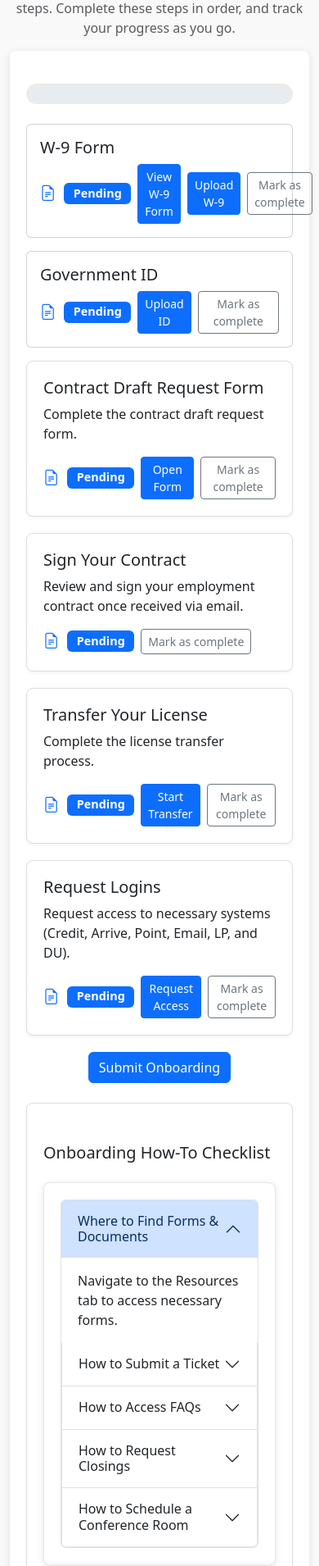
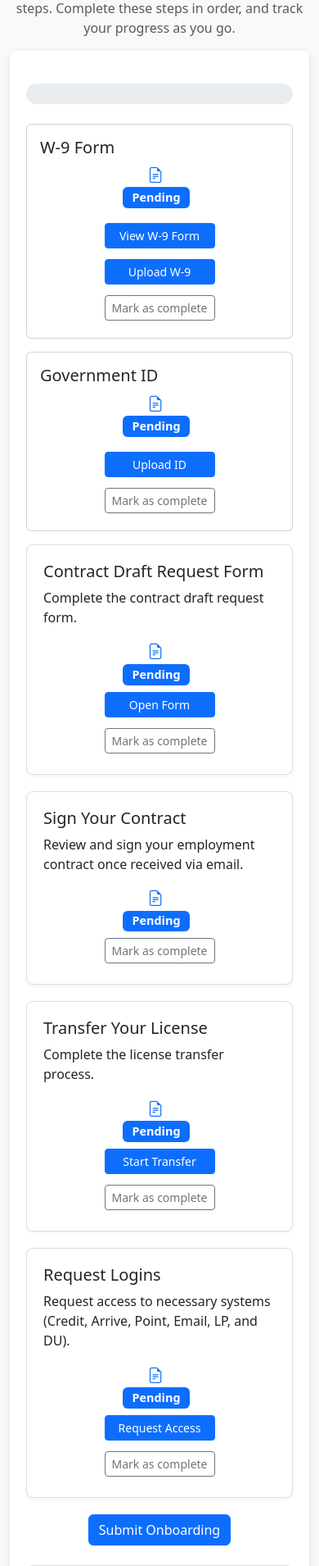
Before and after one commit to mustansirbharmal-portfolio/Demo745, a Flask app: page /onboarding in a window 390 px wide. Shown: the part 208-2118 px from the top of the page at 82% size. Run offline with Flask 3, Linux system fonts and the light colour scheme; the visitor is signed in with stand-in values (Sample User, id 1); data that the repository does not hold is empty; some libraries are stand-ins or nearby versions.

Commit message:
Update onboarding.html

```diff
--- a/templates/onboarding.html
+++ b/templates/onboarding.html
@@ -154,12 +154,55 @@
             border: 1px solid #ddd;
             border-radius: 5px;
         }
+
+        @media (max-width: 768px) {
+            .navbar-nav {
+                flex-direction: column;
+            }
+            .navbar-nav .nav-item {
+                margin-bottom: 10px;
+            }
+            .btn-group {
+                flex-direction: column;
+                gap: 5px;
+            }
+            .btn-group .btn {
+                width: 100%;
+                margin-bottom: 5px;
+            }
+            .step-card .d-flex {
+                flex-direction: column;
+                align-items: flex-start;
+            }
+            .step-card .d-flex .btn {
+                width: 100%;
+                margin-bottom: 5px;
+            }
+            .form-footer .row {
+                flex-direction: column;
+                text-align: center;
+            }
+            .form-footer .col-md-3 {
+                margin-bottom: 20px;
+            }
+            .card-body .d-flex {
+                flex-direction: column;
+                align-items: flex-start;
+            }
+            .card-body .d-flex .btn {
+                width: 100%;
+                margin-bottom: 5px;
+            }
+            .card-body .d-flex .badge {
+                margin-bottom: 10px;
+            }
+        }
     </style>
 </head>
 <body>
 
 <nav class="navbar navbar-expand-lg navbar-light bg-light">
-    <div class="container" >
+    <div class="container">
         <a class="navbar-brand" href="#" style="font-weight: bold;">Western Capital Mortgage</a>
         <button class="navbar-toggler" type="button" data-bs-toggle="collapse" data-bs-target="#navbarNav" aria-controls="navbarNav" aria-expanded="false" aria-label="Toggle navigation">
             <span class="navbar-toggler-icon"></span>
@@ -171,9 +214,9 @@
                 <li class="nav-item"><a class="nav-link" href="/closing-request">Request Closing</a></li>
                 <li class="nav-item"><a class="nav-link" href="/faq">FAQs</a></li>
                 <li class="nav-item"><a class="nav-link" href="/pda">PDA</a></li>
-                <li class="nav-item "><a class="nav-link " href="/resources" >Resources</a></li>
+                <li class="nav-item"><a class="nav-link" href="/resources">Resources</a></li>
                 <li class="nav-item"><a class="nav-link" href="/room_scheduling">Conference Room</a></li>
-                <li class="nav-item me-2 me-lg-2 me-md-2"><a class="btn btn-primary" href="/create-ticket">Create Ticket</a></li>
+                <li class="nav-item"><a class="btn btn-primary me-2" href="/create-ticket">Create Ticket</a></li>
                 <li class="nav-item">
                     <a class="btn btn-outline-primary mt-sm-3 mt-md-3 mt-lg-0 mt-xl-0" href="#">AI Chat</a>
                 </li>
@@ -183,11 +226,9 @@
                     </a>
                 </li>
             </ul>
-            </ul>
         </div>
     </div>
 </nav>
-
 
 <div class="container py-5">
     <h2 class="text-center mb-4">New Employee Onboarding</h2>
@@ -202,13 +243,17 @@
         <div class="card mb-3">
             <div class="card-body">
                 <h5 class="card-title">W-9 Form</h5>
-                    <div class="d-flex align-items-center">
+                <div class="d-flex align-items-center flex-column flex-md-row">
+                    <div class="d-flex align-items-center mb-2 mb-md-0">
                         <i class="bi bi-file-earmark-text status-icon" id="w9StatusIcon"></i>
                         <span class="badge bg-primary me-2" id="w9Status">Pending</span>
+                    </div>
+                    <div class="d-flex flex-column flex-md-row gap-2">
                         <input type="file" id="w9File" accept=".pdf" style="display: none;" onchange="handleFileUpload(this, 'w9')">
-                        <button class="btn btn-primary btn-sm me-2" onclick="window.open('https://www.irs.gov/pub/irs-pdf/fw9.pdf', '_blank')">View W-9 Form</button>
-                        <button class="btn btn-primary btn-sm me-2" onclick="document.getElementById('w9File').click()">Upload W-9</button>
+                        <button class="btn btn-primary btn-sm" onclick="window.open('https://www.irs.gov/pub/irs-pdf/fw9.pdf', '_blank')">View W-9 Form</button>
+                        <button class="btn btn-primary btn-sm" onclick="document.getElementById('w9File').click()">Upload W-9</button>
                         <button class="btn btn-outline-secondary btn-sm" onclick="markAsComplete('w9')">Mark as complete</button>
+                    </div>
                 </div>
                 <div id="w9Error" class="alert alert-danger mt-2" style="display: none;"></div>
             </div>
@@ -217,12 +262,16 @@
         <div class="card mb-3">
             <div class="card-body">
                 <h5 class="card-title">Government ID</h5>
-                    <div class="d-flex align-items-center">
+                <div class="d-flex align-items-center flex-column flex-md-row">
+                    <div class="d-flex align-items-center mb-2 mb-md-0">
                         <i class="bi bi-file-earmark-text status-icon" id="idStatusIcon"></i>
                         <span class="badge bg-primary me-2" id="idStatus">Pending</span>
+                    </div>
+                    <div class="d-flex flex-column flex-md-row gap-2">
                         <input type="file" id="idFile" accept=".pdf,.jpg,.jpeg,.png" style="display: none;" onchange="handleFileUpload(this, 'id')">
-                        <button class="btn btn-primary btn-sm me-2" onclick="document.getElementById('idFile').click()">Upload ID</button>
+                        <button class="btn btn-primary btn-sm" onclick="document.getElementById('idFile').click()">Upload ID</button>
                         <button class="btn btn-outline-secondary btn-sm" onclick="markAsComplete('id')">Mark as complete</button>
+                    </div>
                 </div>
                 <div id="idError" class="alert alert-danger mt-2" style="display: none;"></div>
             </div>
@@ -231,11 +280,15 @@
         <div class="step-card" id="contractSection">
             <h5>Contract Draft Request Form</h5>
             <p>Complete the contract draft request form.</p>
-                <div class="d-flex align-items-center">
+            <div class="d-flex align-items-center flex-column flex-md-row">
+                <div class="d-flex align-items-center mb-2 mb-md-0">
                     <i class="bi bi-file-earmark-text status-icon" id="contractStatusIcon"></i>
                     <span class="badge bg-primary me-2" id="contractStatus">Pending</span>
-                    <button class="btn btn-primary btn-sm me-2" onclick="openContractForm()">Open Form</button>
+                </div>
+                <div class="d-flex flex-column flex-md-row gap-2">
+                    <button class="btn btn-primary btn-sm" onclick="openContractForm()">Open Form</button>
                     <button class="btn btn-outline-secondary btn-sm" onclick="markAsComplete('contract')">Mark as complete</button>
+                </div>
             </div>
             <div id="contractError" class="alert alert-danger mt-2" style="display: none;"></div>
         </div>
@@ -243,10 +296,14 @@
         <div class="step-card" id="signSection">
             <h5>Sign Your Contract</h5>
             <p>Review and sign your employment contract once received via email.</p>
-                <div class="d-flex align-items-center">
+            <div class="d-flex align-items-center flex-column flex-md-row">
+                <div class="d-flex align-items-center mb-2 mb-md-0">
                     <i class="bi bi-file-earmark-text status-icon" id="signStatusIcon"></i>
                     <span class="badge bg-primary me-2" id="signStatus">Pending</span>
+                </div>
+                <div class="d-flex flex-column flex-md-row gap-2">
                     <button class="btn btn-outline-secondary btn-sm" onclick="markAsComplete('sign')">Mark as complete</button>
+                </div>
             </div>
             <div id="signError" class="alert alert-danger mt-2" style="display: none;"></div>
         </div>
@@ -254,11 +311,15 @@
         <div class="step-card" id="licenseSection">
             <h5>Transfer Your License</h5>
             <p>Complete the license transfer process.</p>
-                <div class="d-flex align-items-center">
+            <div class="d-flex align-items-center flex-column flex-md-row">
+                <div class="d-flex align-items-center mb-2 mb-md-0">
                     <i class="bi bi-file-earmark-text status-icon" id="licenseStatusIcon"></i>
                     <span class="badge bg-primary me-2" id="licenseStatus">Pending</span>
-                    <button class="btn btn-primary btn-sm me-2"><a href="https://docs.google.com/document/d/1xD-KkHelD8Jt1GvSBzUv1hGchqVPb1ndFAW2zfOoOQk/edit?tab=t.0#heading=h.w5o3ajmtr7wy" style="color:#fff; text-decoration: none;">Start Transfer</a></button>
+                </div>
+                <div class="d-flex flex-column flex-md-row gap-2">
+                    <button class="btn btn-primary btn-sm"><a href="https://docs.google.com/document/d/1xD-KkHelD8Jt1GvSBzUv1hGchqVPb1ndFAW2zfOoOQk/edit?tab=t.0#heading=h.w5o3ajmtr7wy" style="color:#fff; text-decoration: none;">Start Transfer</a></button>
                     <button class="btn btn-outline-secondary btn-sm" onclick="markAsComplete('license')">Mark as complete</button>
+                </div>
             </div>
             <div id="licenseError" class="alert alert-danger mt-2" style="display: none;"></div>
         </div>
@@ -266,11 +327,15 @@
         <div class="step-card" id="loginSection">
             <h5>Request Logins</h5>
             <p>Request access to necessary systems (Credit, Arrive, Point, Email, LP, and DU).</p>
-                <div class="d-flex align-items-center">
+            <div class="d-flex align-items-center flex-column flex-md-row">
+                <div class="d-flex align-items-center mb-2 mb-md-0">
                     <i class="bi bi-file-earmark-text status-icon" id="loginStatusIcon"></i>
                     <span class="badge bg-primary me-2" id="loginStatus">Pending</span>
-                    <button class="btn btn-primary btn-sm me-2"><a href="https://docs.google.com/forms/d/e/1FAIpQLSc5paqJd9zLrKSRCKuMNKL4dv8gmQodLgWxihaDPyaJ7vdSaw/viewform" style="color:#fff; text-decoration: none;">Request Access</a></button>
+                </div>
+                <div class="d-flex flex-column flex-md-row gap-2">
+                    <button class="btn btn-primary btn-sm"><a href="https://docs.google.com/forms/d/e/1FAIpQLSc5paqJd9zLrKSRCKuMNKL4dv8gmQodLgWxihaDPyaJ7vdSaw/viewform" style="color:#fff; text-decoration: none;">Request Access</a></button>
                     <button class="btn btn-outline-secondary btn-sm" onclick="markAsComplete('login')">Mark as complete</button>
+                </div>
             </div>
             <div id="loginError" class="alert alert-danger mt-2" style="display: none;"></div>
         </div>
@@ -282,7 +347,7 @@
         </div>
 
         <div class="step-card py-5">
-                <h5 class=" mb-4">Onboarding How-To Checklist</h5>
+            <h5 class="mb-4">Onboarding How-To Checklist</h5>
 
             <div class="faq-container">
                 <div class="accordion" id="accordionPanelsStayOpenExample">
@@ -295,6 +360,7 @@
                         <div id="panelsStayOpen-collapseOne" class="accordion-collapse collapse show">
                             <div class="accordion-body">
                                 Navigate to the Resources tab to access necessary forms.
+                            </div>
                         </div>
                     </div>
                     <div class="accordion-item">
@@ -384,8 +450,6 @@
             <div class="col-md-3">
                 <h6 class="text-uppercase">Connect With Us</h6>
                 <div>
-                    <!-- <a href="#" class="text-white me-3"><i class="bi bi-facebook"></i></a>
-                    <a href="#" class="text-white me-3"><i class="bi bi-twitter"></i></a> -->
                     <a href="https://www.zillow.com/lender-profile/WesternCapitalMortgage/" class="text-white"><img src="../static/img/zillow reviews.png" alt="linkedin" style="width: 30px; height: 30px; color: white;"></a>
                 </div>
             </div>
@@ -642,21 +706,42 @@
     // Initialize status on page load
     document.addEventListener('DOMContentLoaded', async function() {
         try {
+            // Check if this is a new session
+            const isNewSession = sessionStorage.getItem('onboardingSession') !== 'active';
+
+            // Get the onboarding status from the server
             const response = await fetch('/onboarding-status');
             const status = await response.json();
 
+            // If this is a new session, reset all statuses to pending
+            if (isNewSession) {
+                ['w9', 'id', 'contract', 'sign', 'license', 'login'].forEach(type => {
+                    updateStatusIcon(type, false);
+                });
+
+                // Mark this session as active
+                sessionStorage.setItem('onboardingSession', 'active');
+            } else {
+                // Update icons based on server status
                 updateStatusIcon('w9', status.w9_completed);
                 updateStatusIcon('id', status.id_completed);
                 updateStatusIcon('contract', status.contract_completed);
                 updateStatusIcon('sign', status.sign_completed);
                 updateStatusIcon('license', status.license_completed);
                 updateStatusIcon('login', status.login_completed);
+            }
+
             updateProgress();
 
         } catch (error) {
             console.error('Error fetching onboarding status:', error);
         }
     });
+
+    // Add event listener for page unload to clear session
+    window.addEventListener('beforeunload', function() {
+        sessionStorage.removeItem('onboardingSession');
+    });
 </script>
 </body>
 </html>
```
Lines whose indentation alone changed are shown as unchanged.
